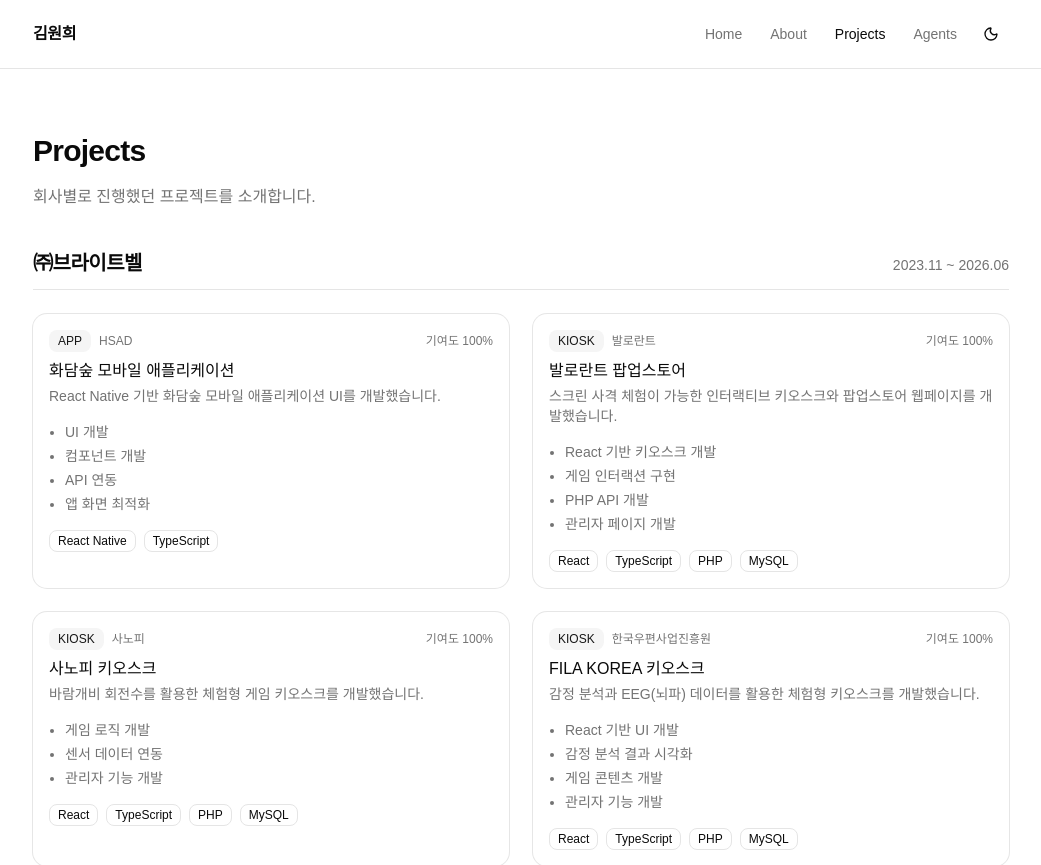
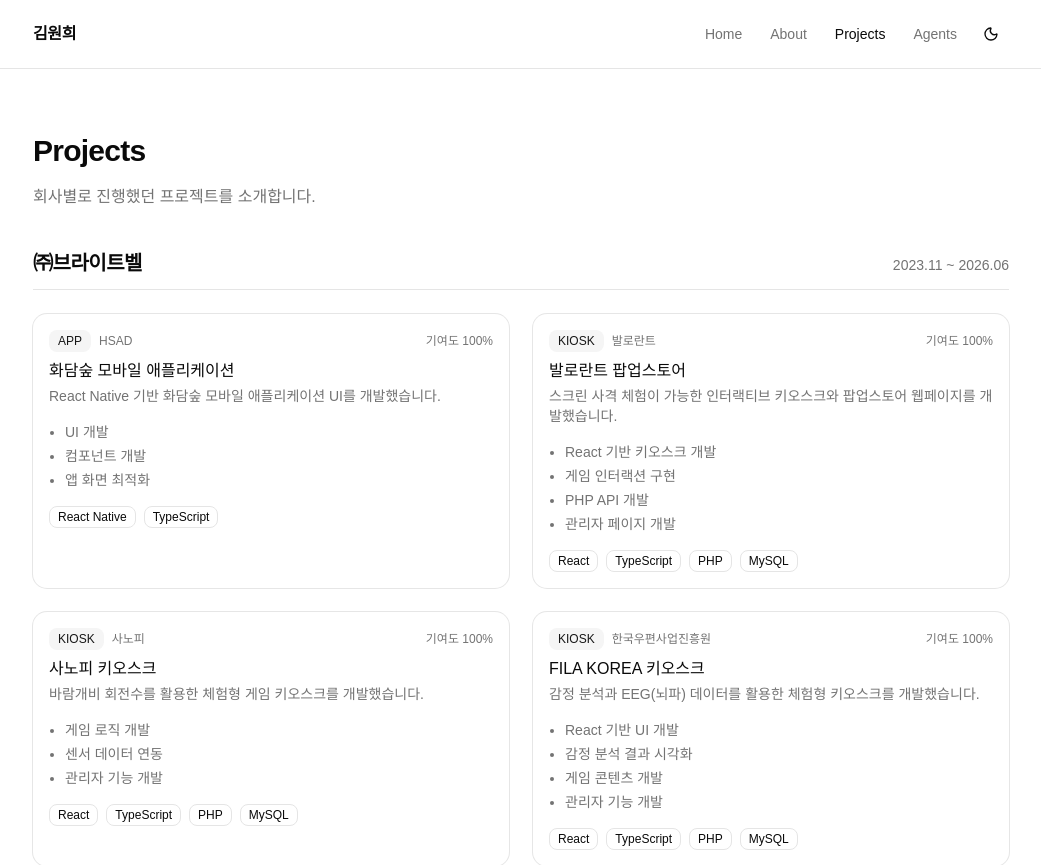
Before and after one commit to show2585-cmd/portfolio, a React (Vite) app: page /projects in a window 1280 px wide. Shown: the top 865 px of the page, without its empty margins (119-1160 px from the left). Built offline with nearby package versions, Linux system fonts and the light colour scheme.

Commit message:
Remove API 연동 from 화담숲 project responsibilities

```diff
--- a/src/features/projects/data.ts
+++ b/src/features/projects/data.ts
@@ -11,12 +11,7 @@
         client: 'HSAD',
         contribution: '100%',
         description: 'React Native 기반 화담숲 모바일 애플리케이션 UI를 개발했습니다.',
-        responsibilities: [
-          'UI 개발',
-          '컴포넌트 개발',
-          'API 연동',
-          '앱 화면 최적화',
-        ],
+        responsibilities: ['UI 개발', '컴포넌트 개발', '앱 화면 최적화'],
         stack: ['React Native', 'TypeScript'],
       },
       {
```
